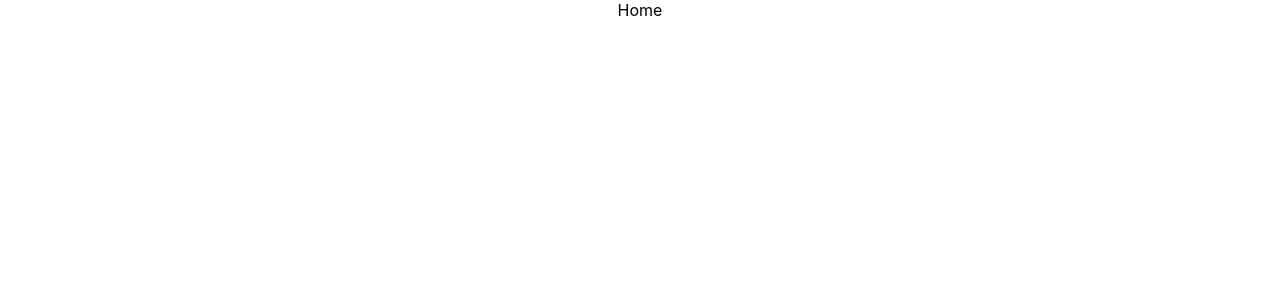
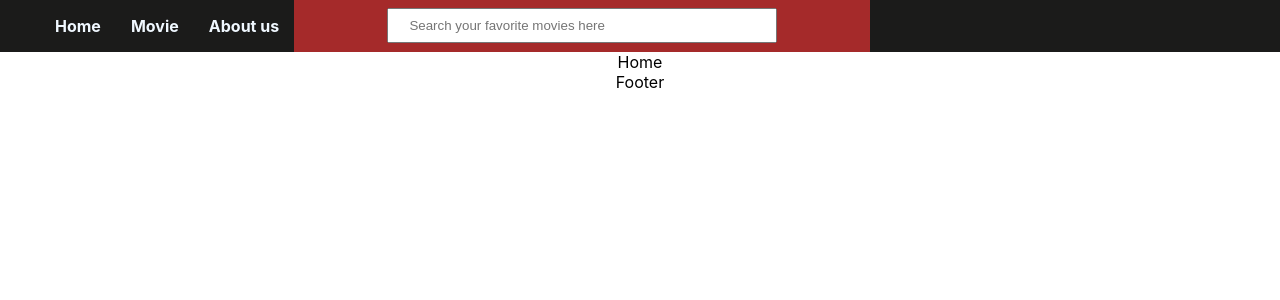
Before and after one commit to Rainbow2544/Mission_zero, a React (Create React App) app: page / in a window 1280 px wide. Shown: the top 300 px of the page. Built offline with nearby package versions, Linux system fonts and the light colour scheme.

Commit message:
update navbar and create footer, navbar, searchBar in components folder

```diff
--- a/src/App.js
+++ b/src/App.js
@@ -1,10 +1,14 @@
 import Home from "./pages/Home"
 import './App.css';
+import NavBar from "./components/NavBar";
+import Footer from "./components/Footer";
 
 const App = () => {
   return (
     <div className="App">
+      <NavBar />
       <Home />
+      <Footer />
     </div>
   );
 }
--- /dev/null
+++ b/src/components/Footer.jsx
@@ -0,0 +1,9 @@
+import React from 'react'
+
+const Footer = () => {
+  return (
+    <div>Footer</div>
+  )
+}
+
+export default Footer
--- /dev/null
+++ b/src/components/NavBar.css
@@ -0,0 +1,20 @@
+#nav_container{
+    display: flex;
+    background-color: rgb(27, 27, 26);
+    color:aliceblue;
+    font-size: medium;
+    font-weight: 700;
+
+}
+.nav{
+    list-style: none;
+    display: flex;
+}
+.nav > li{
+    padding: 0px 15px;
+}
+.nav > li:hover{
+    color: gray;
+    cursor: pointer;
+
+}
--- /dev/null
+++ b/src/components/NavBar.jsx
@@ -0,0 +1,18 @@
+import React from 'react';
+import SearchBar from './SearchBar';
+import "./NavBar.css";
+
+const NavBar = () => {
+  return (
+    <div id='nav_container'>
+        <ul className='nav'>
+            <li>Home</li>
+            <li>Movie</li>
+            <li>About us</li>
+        </ul>
+        <SearchBar />
+    </div>
+  )
+}
+
+export default NavBar;
--- /dev/null
+++ b/src/components/SearchBar.css
@@ -0,0 +1,14 @@
+#searchBarContainer{
+    justify-content: center;
+    align-items: center;
+    text-align: center;
+    width: 45%;
+
+    background-color: brown;
+}
+
+#inputSearch{
+    width: 60%;
+    margin-top: 8px;
+    padding: 8px 20px;
+}
--- /dev/null
+++ b/src/components/SearchBar.jsx
@@ -0,0 +1,18 @@
+import React from 'react';
+import "./SearchBar.css";
+
+const SearchBar = () => {
+  return (
+    <div id="searchBarContainer">
+        <form>
+            <input
+                id="inputSearch"
+                type='text'
+                placeholder='Search your favorite movies here'
+            />
+        </form>
+    </div>
+  )
+}
+
+export default SearchBar;
```
